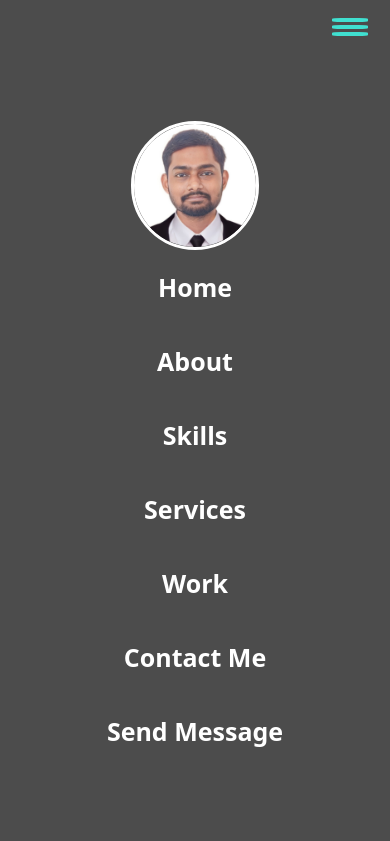
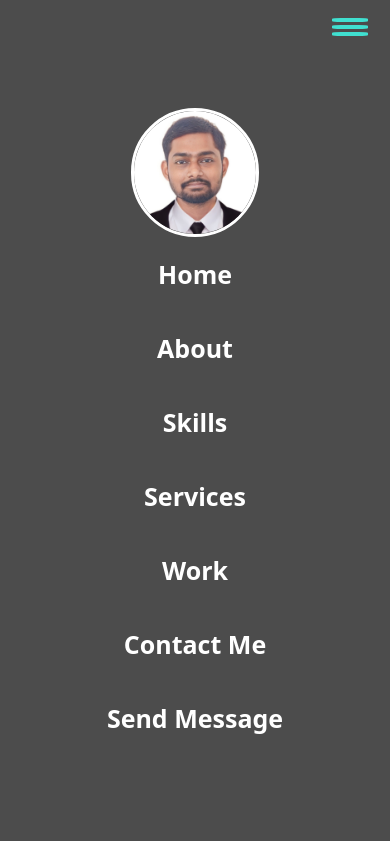
Before and after one commit to Ashish22Gupta/My_Portfolio, a plain HTML site: page index.html in a window 390 px wide. Both pictures are taken after a click on the element 349 px from the left and 27 px from the top of the page. Shown: the top 841 px of the page. Drawn offline with Linux system fonts and the light colour scheme.

Commit message:
Update style.css

```diff
--- a/style.css
+++ b/style.css
@@ -384,7 +384,7 @@ a{
     width: 225%;
     border: 3px solid white;
     border-radius: 50%;
-    margin: 10vh 0vh 0vh 6vh;
+    margin: 7vh 0vh 0vh 6vh;
     justify-content: left;
     }
     .services-img{
```
